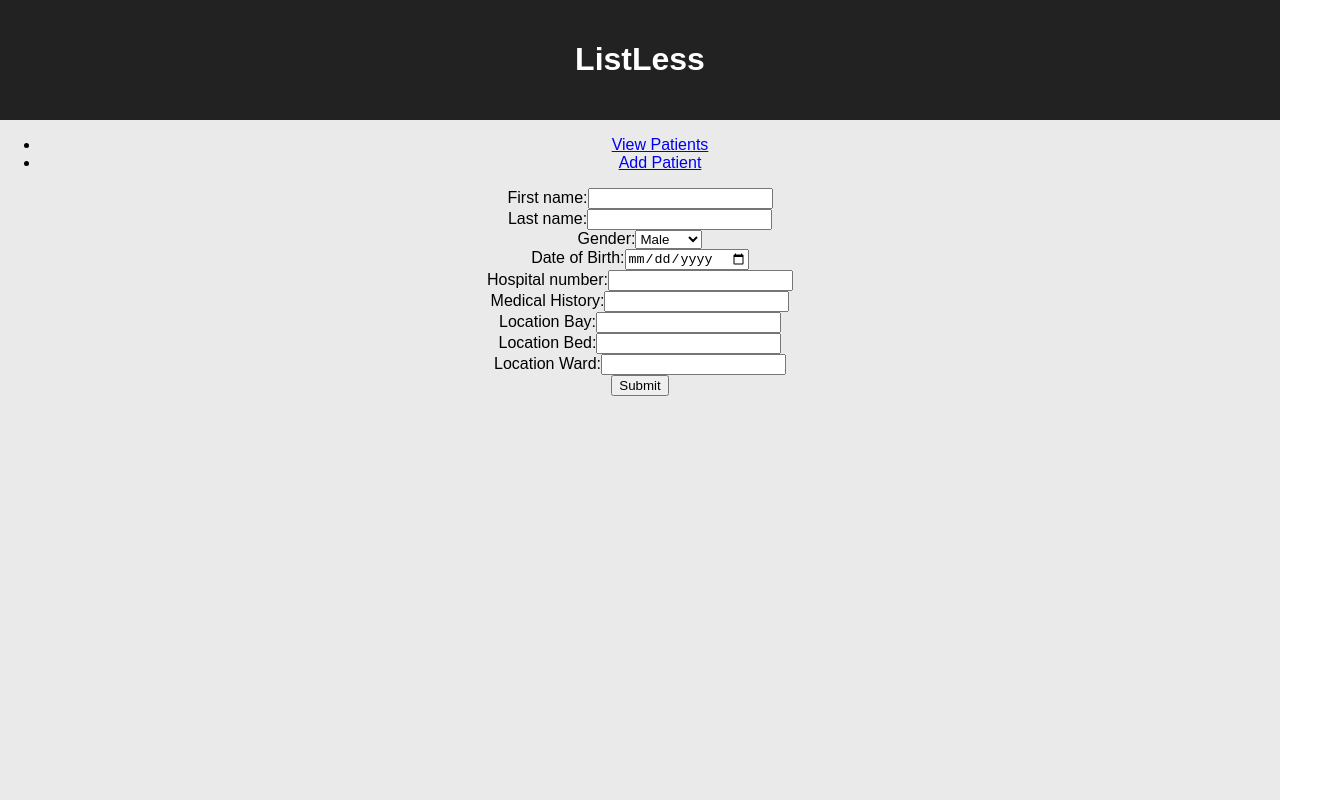
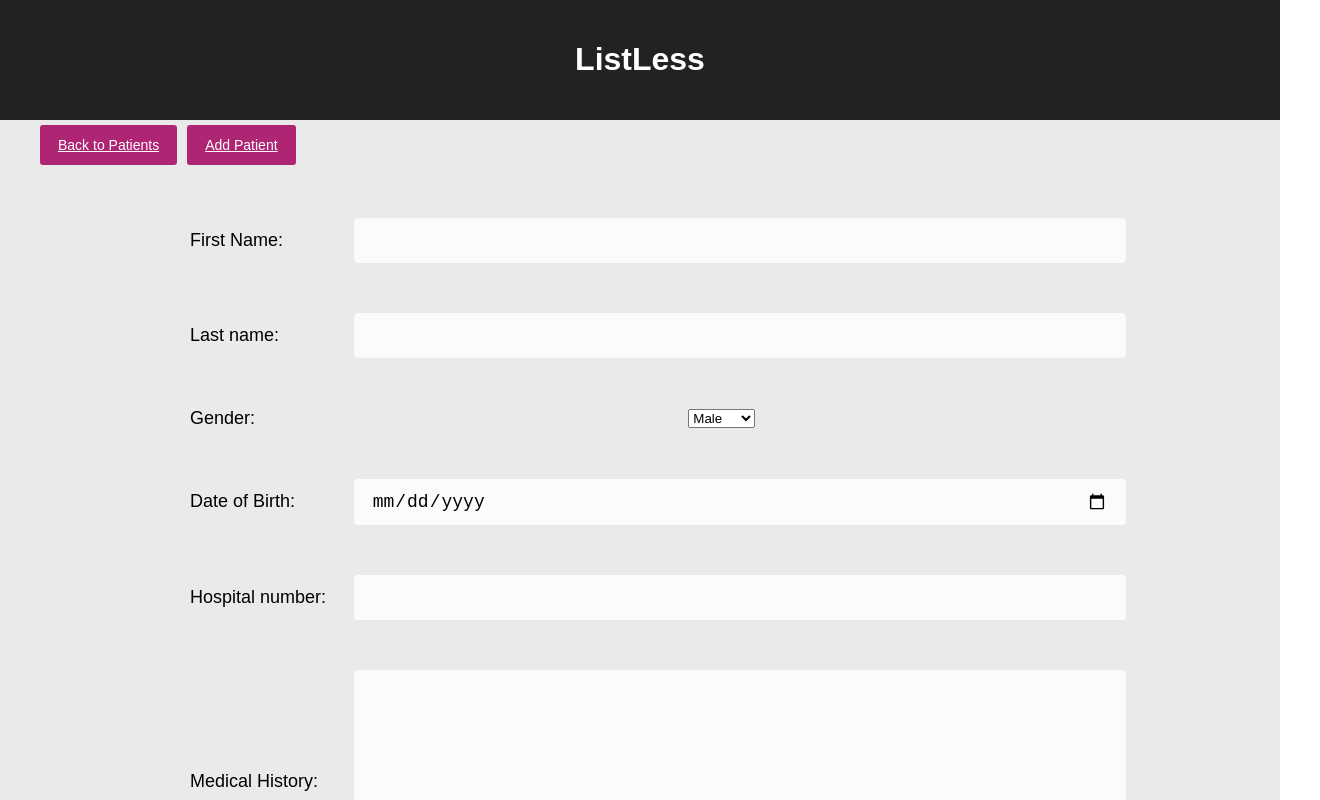
Before and after one commit to JoshAdamPowell/Listless, a React (Create React App) app in the folder listless-client/: page /addPatient in a window 1280 px wide. Shown: the top 800 px of the page, 1320 px wide, since content can reach past the window. Built offline with nearby package versions, Linux system fonts and the light colour scheme.

Commit message:
Auto stash before merge of "styling" and "origin/master"

```diff
--- a/listless-client/src/App.css
+++ b/listless-client/src/App.css
@@ -9,3 +9,25 @@
   padding: 20px;
   color: white;
 }
+
+.navigation ul {
+  display: flex;
+  align-text: right;
+  width: 100%;
+  list-style: none;
+  height: 66px;
+}
+
+.navigation li {
+  display: inline-block;
+}
+
+.navigation li a{
+  background: #AE2573;
+  margin: 0 10px 10px 0;
+  padding: 12px 18px;
+  color: #fff;
+  font-size: 14px;
+  font-weight: 400;
+  border-radius: 3px;
+}
--- a/listless-client/src/App.js
+++ b/listless-client/src/App.js
@@ -13,10 +13,10 @@ class App extends Component {
           <h1>ListLess</h1>
         </header>
         <Router>
-          <div>
+          <div className="navigation">
             <ul>
               <li>
-                <Link to="/">View Patients</Link>
+                <Link to="/">Back to Patients</Link>
               </li>
               <li>
                 <Link to="/addPatient">Add Patient</Link>
--- /dev/null
+++ b/listless-client/src/components/AddPatient.css
@@ -0,0 +1,53 @@
+input {
+    background: #FBFBFB;
+    /* box-shadow: 0 2px 2px 0 rgba(201,201,201,0.50); */
+    border-radius: 4px;
+    border: none;
+    width: 100px;
+}
+
+.container{
+    max-width: 900px;
+    margin: auto;
+    padding: 0 40px;
+}
+
+.list-item {
+    display: flex;
+    align-items: center;
+    margin: 16px 0;
+}
+
+.list-name {
+    width: 200px;
+    text-align: left;
+    font-size: 18px;
+    /* font-weight: 500; */
+    margin: 0;
+    /* max-width: 300px; */
+}
+
+.list-input {
+    width: 100%;
+}
+
+.list-input input {
+    font-size: 18px;
+    padding: 12px 18px;
+    width: 100%;
+    display: block;
+
+}
+
+.medical-history {
+    height: 200px;
+}
+
+.submit {
+    max-width: 500px;
+    width: 100%;
+    background: #005EB8;
+    height: 60px;
+    color: #fff;
+    margin: 60px 0;
+}
--- a/listless-client/src/components/AddPatient.jsx
+++ b/listless-client/src/components/AddPatient.jsx
@@ -1,5 +1,6 @@
 import React from 'react';
 import ApiClient from '../services/ApiClient'
+import './AddPatient.css';
 
 export default class AddPatient extends React.Component {
   fields = {
@@ -106,28 +107,33 @@ export default class AddPatient extends React.Component {
 
   render() {
     return (
-      <div>
+      <div className="container">
         <form>
-          <label>
-            First name:
+            <label className="list-item"className="list-item">
+                <p className="list-name">First Name:</p>
+                <div className="list-input">
                     <input
                     name="firstName"
                     type="text"
                     checked={this.state.firstName}
                     onChange={this.handleInputChange}/>
+                </div>
             </label>
           <br/>
-          <label>
-            Last name:
+          <label className="list-item">
+            <p className="list-name">Last name:</p>
+            <div className="list-input">
                 <input
                 name="lastName"
                 type="text"
                 checked={this.state.lastName}
                 onChange={this.handleInputChange}/>
+            </div>
           </label>
           <br/>
-          <label>
-            Gender:
+          <label className="list-item">
+            <p className="list-name">Gender:</p>
+            <div className="list-input">
                 <select
                 name="gender"
                 value={this.state.gender}
@@ -136,63 +142,77 @@ export default class AddPatient extends React.Component {
                 <option value="F">Female</option>
                 <option value="O">Other</option>
                 </select>
+            </div>
           </label>
           <br/>
-          <label>
-            Date of Birth:
+          <label className="list-item">
+            <p className="list-name">Date of Birth:</p>
+            <div className="list-input">
                 <input
                 name="dateOfBirth"
                 type="date"
                 checked={this.state.dateOfBirth}
                 onChange={this.handleInputChange}/>
+            </div>
           </label>
           <br/>
-          <label>
-            Hospital number:
+          <label className="list-item">
+            <p className="list-name">Hospital number:</p>
+            <div className="list-input">
             <input
               name="hospitalNumber"
               type="number"
               checked={this.state.hospitalNumber}
               onChange={this.handleInputChange}/>
+              </div>
           </label>
           <br/>
-          <label>
-            Medical History:
+          <label className="list-item">
+            <p className="list-name">Medical History:</p>
+            <div className="list-input">
                 <input
                 name="medicalHistory"
                 type="text"
                 checked={this.state.medicalHistory}
-              onChange={this.handleInputChange}/>
+                onChange={this.handleInputChange}
+                className="medical-history"/>
+            </div>
           </label>
           <br/>
-          <label>
-            Location Bay:
+          <label className="list-item">
+            <p className="list-name">Location Bay:</p>
+            <div className="list-input">
             <input
               name="locationBay"
               type="number"
               checked={this.state.locationBay}
               onChange={this.handleInputChange}/>
+              </div>
           </label>
           <br/>
-          <label>
-            Location Bed:
+          <label className="list-item">
+            <p className="list-name">Location Bed:</p>
+            <div className="list-input">
             <input
               name="locationBed"
               type="number"
               checked={this.state.locationBed}
               onChange={this.handleInputChange}/>
+              </div>
           </label>
           <br/>
-          <label>
-            Location Ward:
+          <label className="list-item">
+            <p className="list-name">Location Ward:</p>
+            <div className="list-input">
             <input
               name="locationWard"
               type="text"
               checked={this.state.locationWard}
               onChange={this.handleInputChange}/>
+              </div>
           </label>
         </form>
-        <input type='submit' onClick={() => this.submit()}/>
+        <input className="submit" type='submit' onClick={() => this.submit()}/>
         <div>
           {this.state.status ? this.state.status : null}
         </div>
--- a/listless-client/src/components/PatientCard.css
+++ b/listless-client/src/components/PatientCard.css
@@ -25,6 +25,11 @@
   flex: 0 0 18%;
   margin: 1%;
   overflow: hidden;
+}
+
+.PatientCard-patient-details{
+  border-right: 2px rgb(226, 226, 226) solid;
+  padding-right: 10px;
 }
 
 .PatientCard-medical-history {
```
Lines whose indentation alone changed are shown as unchanged.
